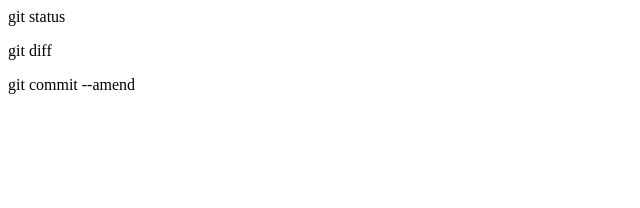
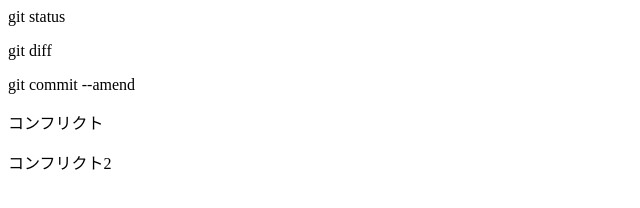
Before and after one commit to j-sunaga/git_tutorial, a plain HTML site: page index.html in a window 1280 px wide. Shown: the whole page, without its empty margins (0-640 px from the left). Drawn offline with Linux system fonts and the light colour scheme.

Commit message:
コンフリクトを追加

```diff
--- a/index.html
+++ b/index.html
@@ -1,3 +1,5 @@
 <p>git status</p>
 <p>git diff</p>
 <p>git commit --amend</p>
+<p>コンフリクト</p>
+<p>コンフリクト2</p>
```
